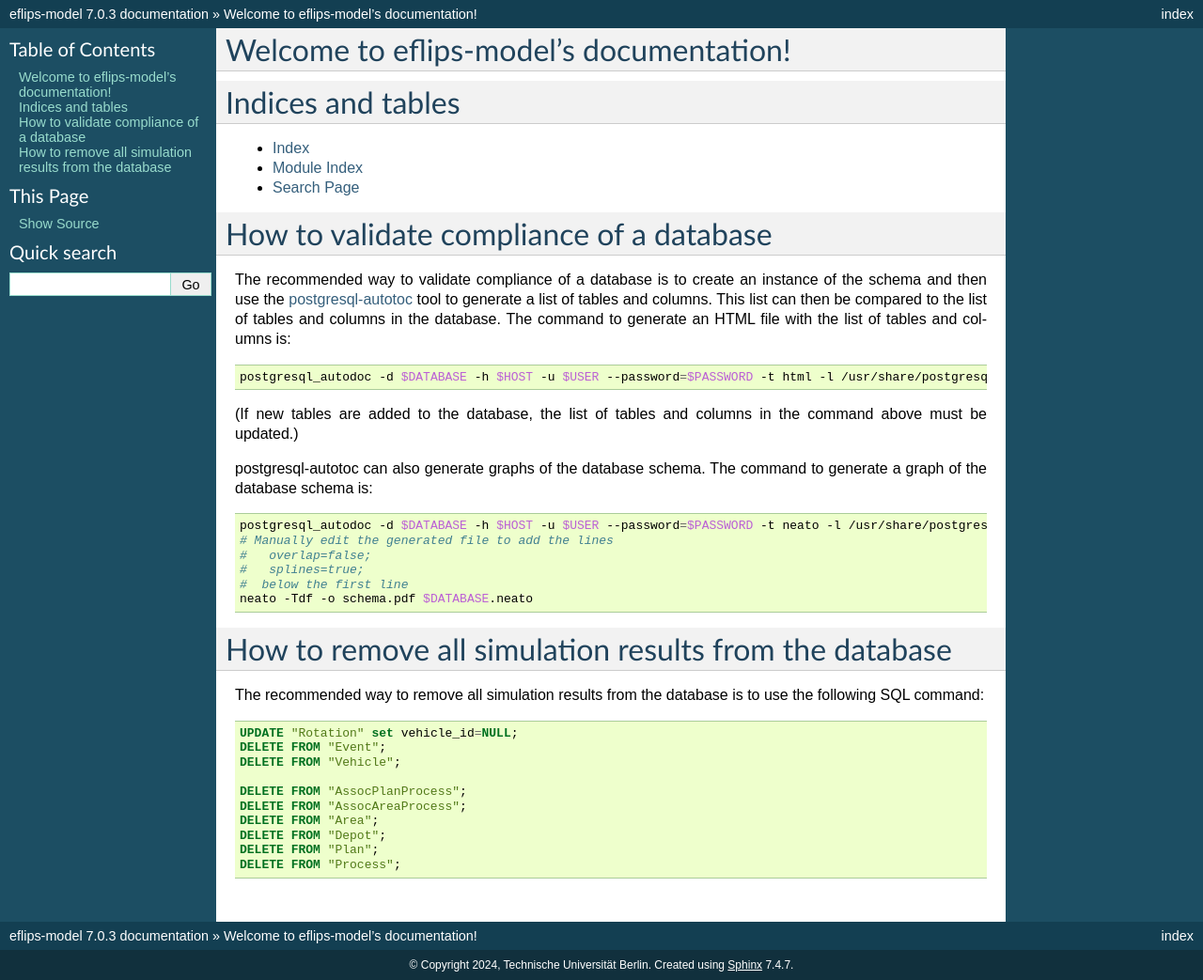
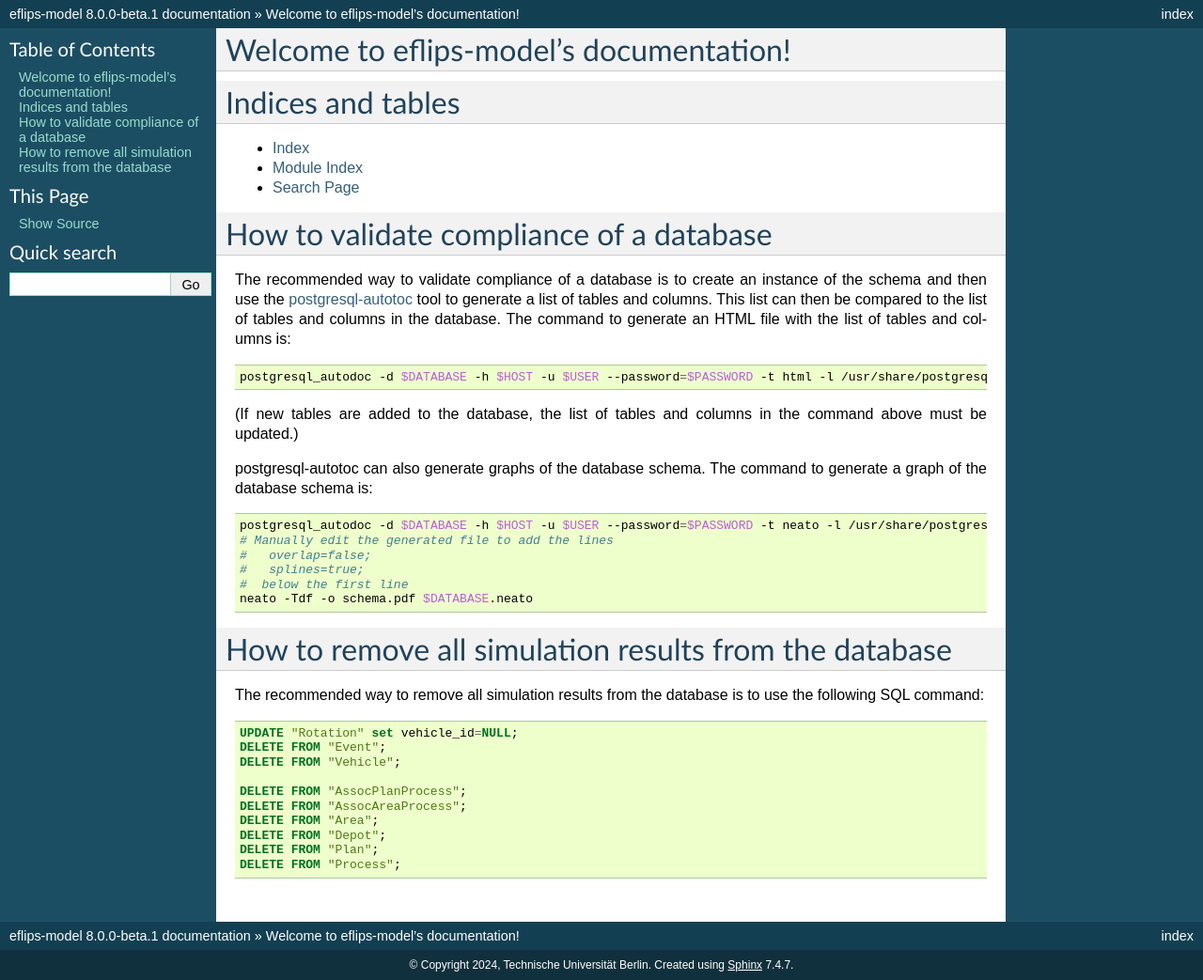
Before and after one commit to mpm-tu-berlin/eflips-model, a Sphinx documentation site: the page built from doc/index.rst, in a window 1280 px wide. Shown: the whole page at 94% size. Built offline with Sphinx 7.4.7, drawn with Linux system fonts in a browser that asks for light colours.

Commit message:
Bump version in doc

```diff
--- a/doc/conf.py
+++ b/doc/conf.py
@@ -9,7 +9,7 @@
 project = "eflips-model"
 copyright = "2024, Technische Universität Berlin"
 author = "Ludger Heide"
-release = "7.0.3"
+release = "8.0.0-beta.1"
 
 
 # -- General configuration ---------------------------------------------------
```
